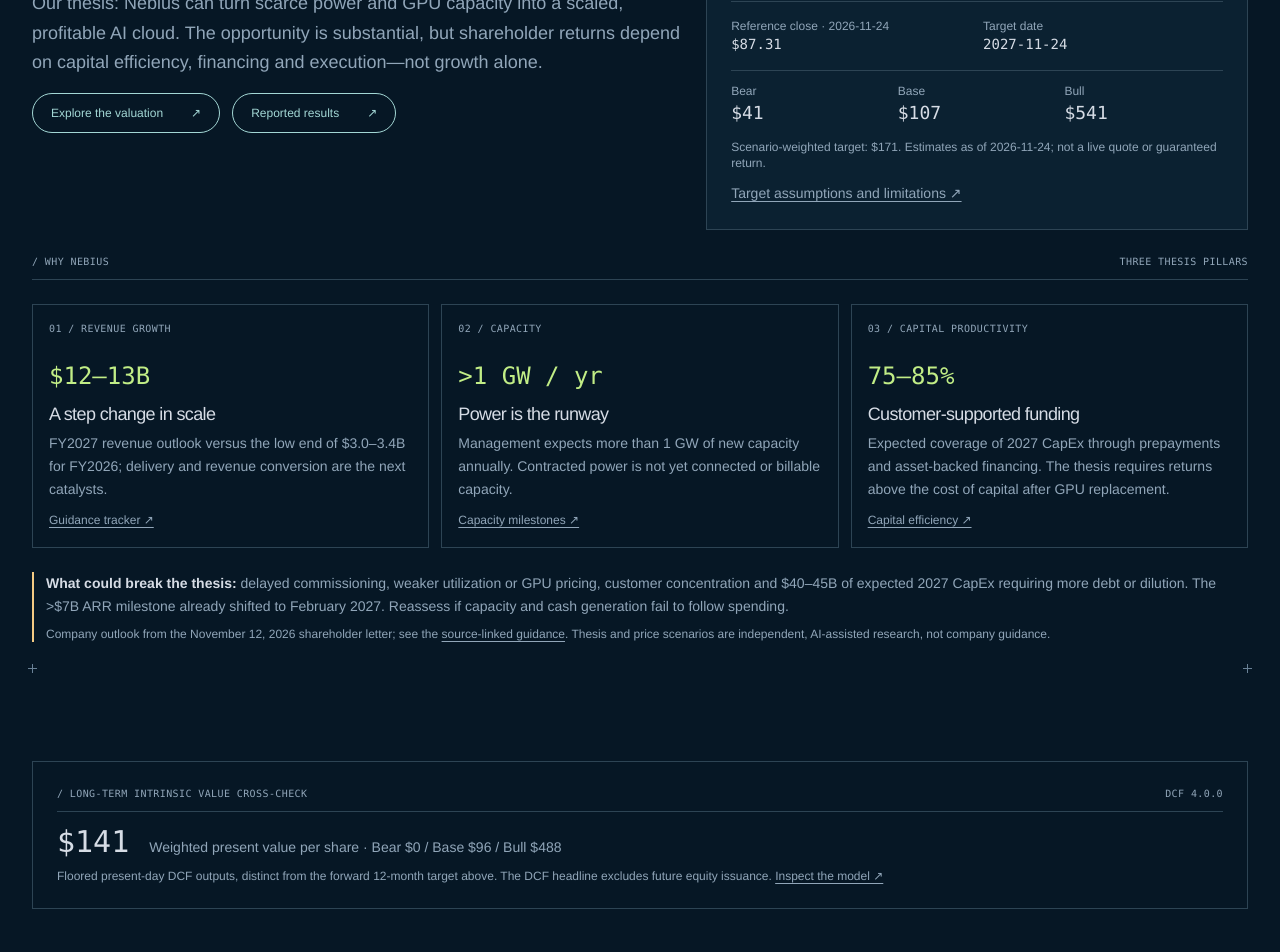
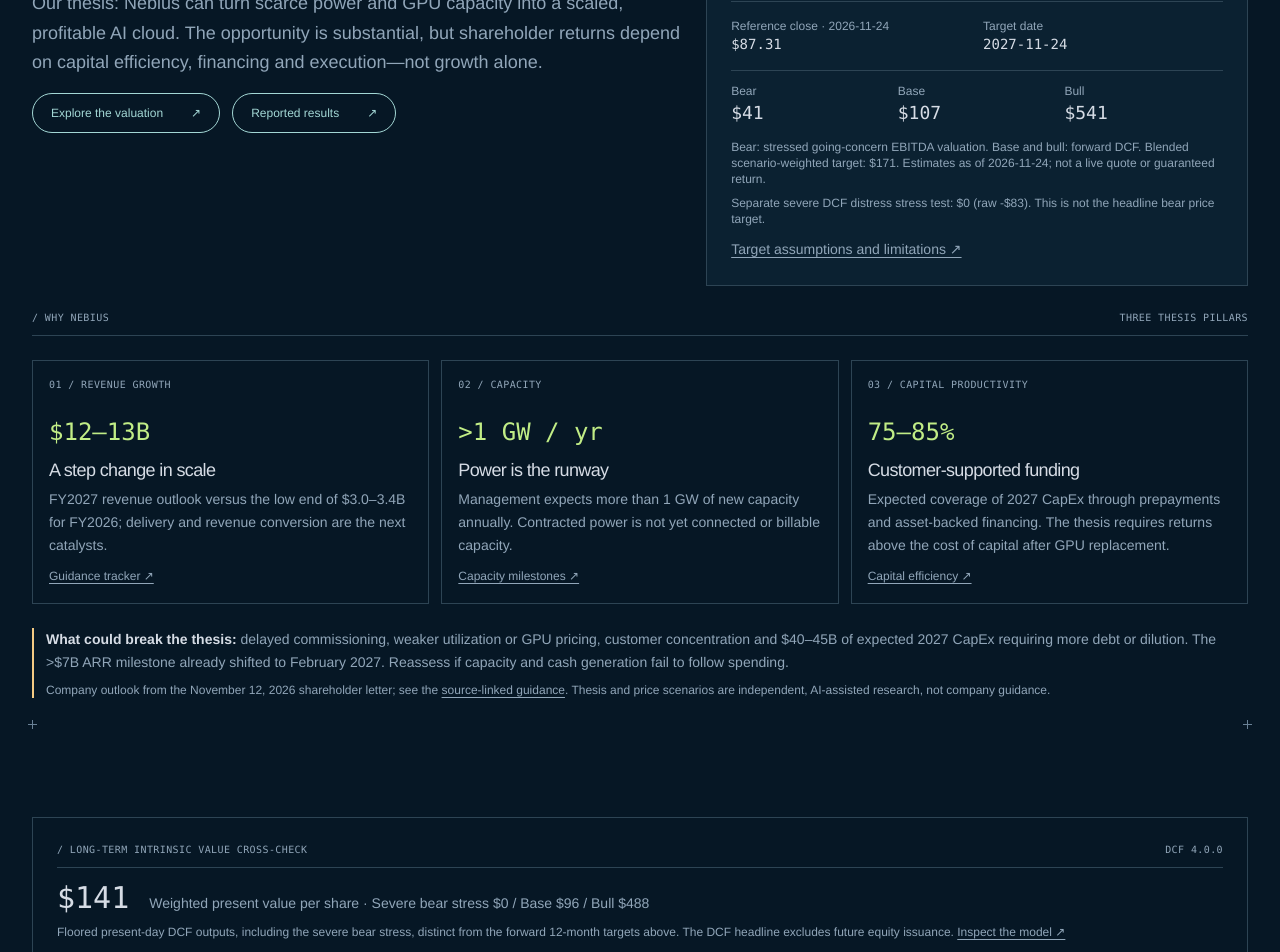
Before and after one commit to dfurry-boilermaker/nbismodel, a Next.js app: page / in a window 1280 px wide. Shown: the part 360-1312 px from the top of the page. Built offline with nearby package versions, Linux system fonts and the light colour scheme.

Commit message:
Label going-concern bear and disclose separate distress stress

```diff
--- a/app/page.tsx
+++ b/app/page.tsx
@@ -45,7 +45,8 @@ export default function HomePage() {
             <div className="mt-4 grid grid-cols-3 gap-2 border-t border-line pt-3">
               {targets.map(scenario => <div key={scenario.name} className="min-w-0"><div className="text-xs capitalize text-muted">{scenario.name}</div><div className="break-words font-mono text-lg">{dollars(scenario.target)}</div></div>)}
             </div>
-            <p className="mt-3 text-xs text-muted">Scenario-weighted target: {dollars(weightedTarget)}. Estimates as of {VALUATION_DATE}; not a live quote or guaranteed return.</p>
+            <p className="mt-3 text-xs text-muted">Bear: stressed going-concern EBITDA valuation. Base and bull: forward DCF. Blended scenario-weighted target: {dollars(weightedTarget)}. Estimates as of {VALUATION_DATE}; not a live quote or guaranteed return.</p>
+            <p className="mt-2 text-xs text-muted">Separate severe DCF distress stress test: {dollars(Math.max(0, targets[0].dcfRaw))} (raw {dollars(targets[0].dcfRaw)}). This is not the headline bear price target.</p>
             <Link href="/methodology#price-target" className="mt-3 inline-block text-sm underline text-muted">Target assumptions and limitations ↗</Link>
           </article>
         </div>
@@ -83,9 +84,9 @@ export default function HomePage() {
         <div className="section-label"><span>/ Long-term intrinsic value cross-check</span><span>DCF {MODEL_VERSION}</span></div>
         <div className="mt-3 flex flex-wrap items-baseline gap-x-5 gap-y-2">
           <span className="font-mono text-3xl">{dollars(weighted)}</span>
-          <span className="text-sm text-muted">Weighted present value per share · Bear {dollars(headlineValue(cases[0]))} / Base {dollars(headlineValue(cases[1]))} / Bull {dollars(headlineValue(cases[2]))}</span>
+          <span className="text-sm text-muted">Weighted present value per share · Severe bear stress {dollars(headlineValue(cases[0]))} / Base {dollars(headlineValue(cases[1]))} / Bull {dollars(headlineValue(cases[2]))}</span>
         </div>
-        <p className="mt-2 text-xs text-muted">Floored present-day DCF outputs, distinct from the forward 12-month target above. The DCF headline excludes future equity issuance. <Link href="/models" className="underline">Inspect the model ↗</Link></p>
+        <p className="mt-2 text-xs text-muted">Floored present-day DCF outputs, including the severe bear stress, distinct from the forward 12-month targets above. The DCF headline excludes future equity issuance. <Link href="/models" className="underline">Inspect the model ↗</Link></p>
       </section>
 
       <section aria-label="Research coverage">
```
